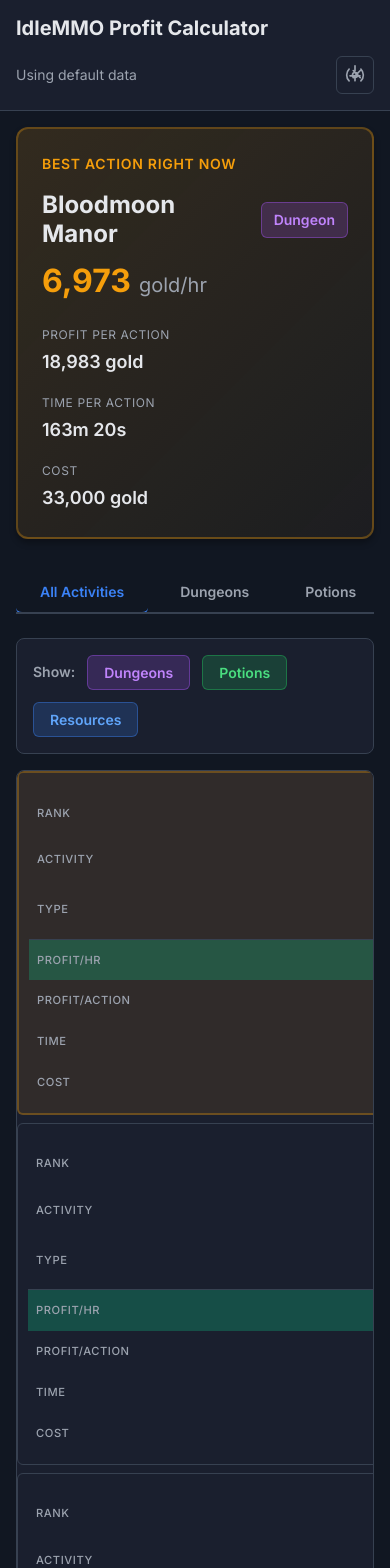
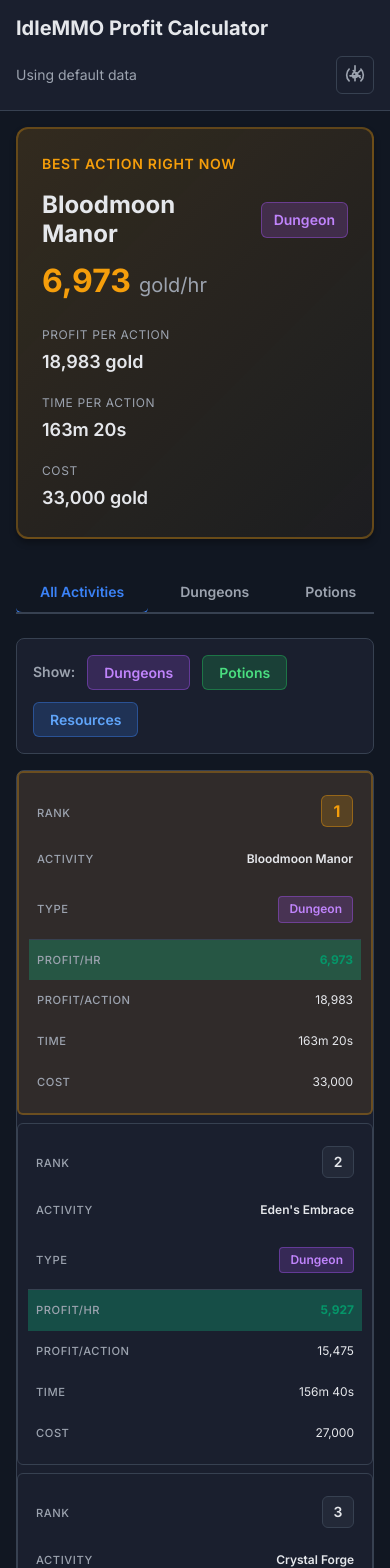
Before and after one commit to felixlaguna/idle-mmo-profiter, a Vue app: page / in a window 390 px wide. Shown: the top 1568 px of the page. Built offline with nearby package versions, Linux system fonts and the light colour scheme.

Commit message:
fix: mobile cards now show labels, no horizontal scroll, compact layout
Fixed ::before data-label visibility, constrained cards to viewport width
with box-sizing and max-width, removed min-width on tables for mobile,
and optimized EditableValue for small screens.

```diff
--- a/src/components/DungeonTable.vue
+++ b/src/components/DungeonTable.vue
@@ -485,6 +485,21 @@
   }
 }
 
+/* Mobile card layout overrides */
+@media (max-width: 767px) {
+  .table-container {
+    overflow-x: visible !important;
+    overflow-y: visible !important;
+    width: 100%;
+    max-width: 100%;
+  }
+
+  .main-table {
+    min-width: 0 !important;
+    width: 100%;
+  }
+}
+
 @media (max-width: 640px) {
   .main-table th,
   .main-table td {
--- a/src/components/EditableValue.vue
+++ b/src/components/EditableValue.vue
@@ -213,4 +213,23 @@
 input[type='number'] {
   -moz-appearance: textfield;
 }
+
+/* Mobile optimizations - reduce size in card layout */
+@media (max-width: 767px) {
+  .editable-value {
+    padding: 0;
+    gap: 0.25rem;
+    max-width: 100%;
+    justify-content: flex-end;
+  }
+
+  .value {
+    font-size: 0.75rem;
+  }
+
+  .edit-input {
+    width: 6rem;
+    font-size: 0.75rem;
+  }
+}
 </style>
--- a/src/components/PotionTable.vue
+++ b/src/components/PotionTable.vue
@@ -498,6 +498,21 @@
   }
 }
 
+/* Mobile card layout overrides */
+@media (max-width: 767px) {
+  .table-container {
+    overflow-x: visible !important;
+    overflow-y: visible !important;
+    width: 100%;
+    max-width: 100%;
+  }
+
+  .main-table {
+    min-width: 0 !important;
+    width: 100%;
+  }
+}
+
 @media (max-width: 640px) {
   .main-table th,
   .main-table td {
--- a/src/components/ProfitRankingTable.vue
+++ b/src/components/ProfitRankingTable.vue
@@ -447,6 +447,21 @@
   }
 }
 
+/* Mobile card layout overrides */
+@media (max-width: 767px) {
+  .table-container {
+    overflow-x: visible !important;
+    overflow-y: visible !important;
+    width: 100%;
+    max-width: 100%;
+  }
+
+  .ranking-table {
+    min-width: 0 !important;
+    width: 100%;
+  }
+}
+
 @media (max-width: 640px) {
   .filter-controls {
     flex-wrap: wrap;
--- a/src/components/ResourceTable.vue
+++ b/src/components/ResourceTable.vue
@@ -349,6 +349,21 @@
   }
 }
 
+/* Mobile card layout overrides */
+@media (max-width: 767px) {
+  .table-container {
+    overflow-x: visible !important;
+    overflow-y: visible !important;
+    width: 100%;
+    max-width: 100%;
+  }
+
+  .main-table {
+    min-width: 0 !important;
+    width: 100%;
+  }
+}
+
 @media (max-width: 640px) {
   .main-table th,
   .main-table td {
--- a/src/style.css
+++ b/src/style.css
@@ -121,14 +121,35 @@
 
 /* Mobile Table Card Layout */
 @media (max-width: 767px) {
+  /* Prevent horizontal scroll on mobile */
+  body {
+    overflow-x: hidden;
+  }
+
   /* Hide table headers on mobile - IMPORTANT! */
   .mobile-card-layout thead {
     display: none !important;
   }
 
+  /* Ensure table itself doesn't force horizontal scroll */
+  .mobile-card-layout {
+    display: block;
+    width: 100%;
+    max-width: 100%;
+    overflow-x: visible;
+  }
+
+  .mobile-card-layout tbody {
+    display: block;
+    width: 100%;
+  }
+
   /* Convert table rows to cards - more compact */
   .mobile-card-layout tbody tr {
     display: block;
+    width: 100%;
+    max-width: 100%;
+    box-sizing: border-box;
     margin-bottom: 0.5rem;
     border: 1px solid var(--border-color);
     border-radius: 0.375rem;
@@ -149,6 +170,10 @@
     border-bottom: none;
     text-align: right;
     line-height: 1.4;
+    width: 100%;
+    max-width: 100%;
+    box-sizing: border-box;
+    overflow: hidden;
   }
 
   .mobile-card-layout td:last-child {
@@ -166,6 +191,16 @@
     text-align: left;
     flex-shrink: 0;
     margin-right: 0.5rem;
+    min-width: fit-content;
+    display: inline-block;
+  }
+
+  /* Value portion of the cell */
+  .mobile-card-layout td > * {
+    text-align: right;
+    flex-shrink: 1;
+    overflow: hidden;
+    text-overflow: ellipsis;
   }
 
   /* Make activity name more prominent */
```
